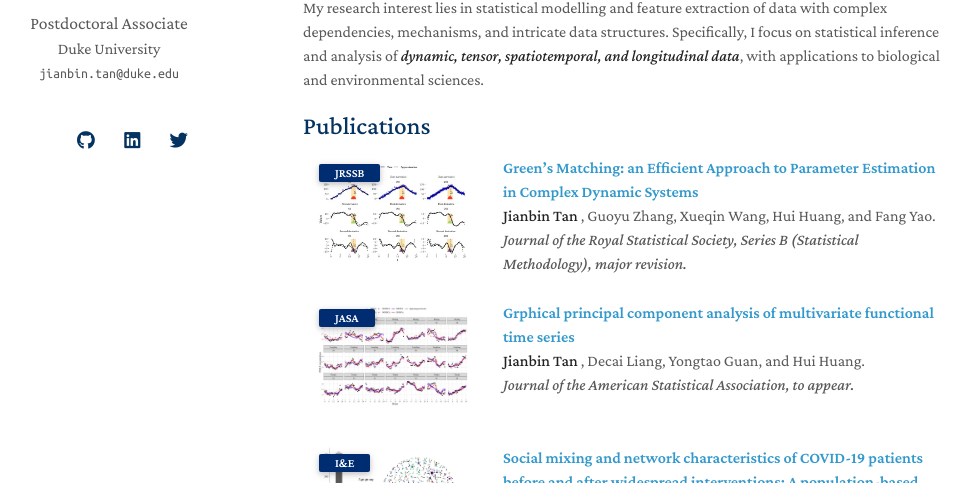
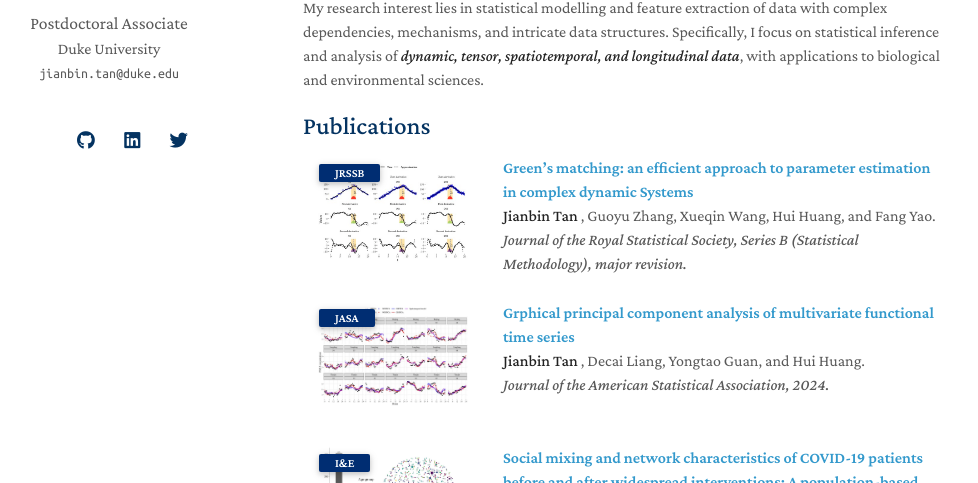
Before and after one commit to Tan-jianbin/Tan-jianbin.github.io, a Jekyll site: the page built from index.md, in a window 1280 px wide and 900 px high. Shown: the part 277-760 px from the top of the window, without its empty margins (167-1145 px from the left). Built offline with Jekyll 4.4.1, drawn with Linux system fonts in a browser that asks for light colours; nearby versions of some CDN libraries; a style sheet for code colours, icons or effects is not loaded; our own code applies the rules of GitHub Pages for plain Markdown files.

Commit message:
Update publications.md

```diff
--- a/_includes/publications.md
+++ b/_includes/publications.md
@@ -27,7 +27,7 @@
     <abbr class="badge">JRSSB</abbr>
   </div>
   <div class="col-sm-9" style="position: relative;padding-right: 15px;padding-left: 20px;">
-    <div class="title"><a href=" ">Green’s Matching: an Efficient Approach to Parameter Estimation in Complex Dynamic Systems</a></div>
+    <div class="title"><a href=" ">Green’s matching: an efficient approach to parameter estimation in complex dynamic Systems</a></div>
     <div class="author"> <strong> Jianbin Tan </strong>, Guoyu Zhang, Xueqin Wang, Hui Huang, and Fang Yao.</div>
     <div class="periodical"><em> Journal of the Royal Statistical Society, Series B (Statistical Methodology), major revision.</em></div>
   </div>
@@ -46,7 +46,7 @@
   <div class="col-sm-9" style="position: relative;padding-right: 15px;padding-left: 20px;">
     <div class="title"><a href="https://www.tandfonline.com/doi/full/10.1080/01621459.2024.2302198">Grphical principal component analysis of multivariate functional time series</a></div>
     <div class="author"> <strong> Jianbin Tan </strong>, Decai Liang, Yongtao Guan, and Hui Huang.</div>
-    <div class="periodical"><em> Journal of the American Statistical Association, to appear.</em></div>
+    <div class="periodical"><em> Journal of the American Statistical Association, 2024.</em></div>
   </div>
 </div>
 </li>
```
